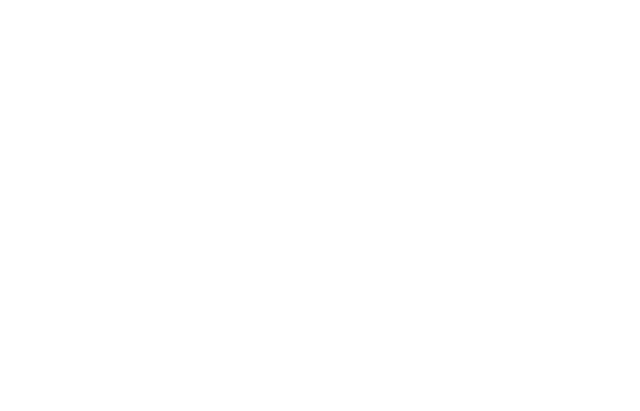
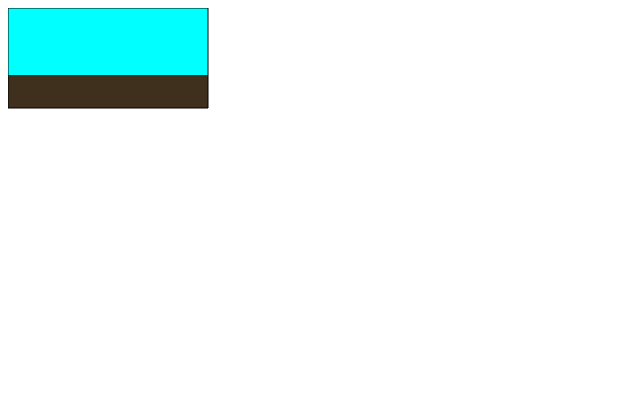
Before and after one commit to bach-ta/zones-of-fire, a plain HTML site: page index.html in a window 1280 px wide. Shown: the whole page, without its empty margins (0-640 px from the left). Drawn offline with Linux system fonts and the light colour scheme.

Commit message:
Change map to terrain, add function to display basic map

```diff
--- a/index.html
+++ b/index.html
@@ -6,8 +6,11 @@
     <meta name="viewport" content="width=device-width, initial-scale=1.0">
     <title>Zones of Fire</title>
 
-    <!--Get player object-->
-    <script src="player.js"></script>
+    <canvas id="canvas" height="400" width="500"></canvas>
+
+    <!-- Scripts -->
+    <script src="js/terrain.js"></script>
+    <script src="js/player.js"></script>
 </head>
 <body>
 
--- /dev/null
+++ b/js/terrain.js
@@ -0,0 +1,81 @@
+/**
+ * Terrain: Contain map configurations and keep track of the tiles in the map
+ */
+class Terrain {
+    /**
+     * Construct initial terrain
+     */
+    constructor(mode="flat", width, height, fileName="") {
+        this.width = width;
+        this.height = height;
+        this.tiles = [];
+
+        switch(mode) {
+            case "flat":
+                for (let i = 0; i < height; i++) {
+                    if (i < 2*height/3) {
+                        this.tiles[i] = Array(width).fill(0);
+                    } else {
+                        this.tiles[i] = Array(width).fill(1);
+                    }
+                }
+                break;
+            case "random":
+                for (let i = 0; i < height; i++) {
+                    let tempArr = []
+                    for (let j = 0; j < width; j++) {
+                        tempArr[j] = Math.round(Math.random());
+                    }
+                    this.tiles[i] = tempArr;
+                }
+                break;
+            case "custom":
+                // TODO: Read a .txt file and construct a map
+                break;
+        }
+    }
+
+    /**
+     * Display
+     */
+    displayTerrain() {
+        console.log(this.height);
+        console.log(this.width);
+        console.log(this.tiles);
+
+        // Draw on the canvas
+        const canvas = document.querySelector('#canvas');
+        if (!canvas.getContext) {
+            return;
+        }
+        const ctx = canvas.getContext('2d');
+
+        for (let i = 0; i < this.height; i++) {
+            for (let j = 0; j < this.width; j++) {
+                if (this.tiles[i][j] === 1) {
+                    ctx.fillStyle = '#3F301D';
+                    ctx.fillRect(j,i,1,1);
+                } else {
+                    ctx.fillStyle = 'aqua';
+                    ctx.fillRect(j,i,1,1);
+                }
+            }
+        }
+
+        // Set line stroke and line width
+        ctx.strokeStyle = 'black';
+        ctx.lineWidth = 1;
+
+        // Draw borderline (Later migrate this to game instead)
+        ctx.beginPath();
+        ctx.moveTo(0, 0);
+        ctx.lineTo(0, this.height);
+        ctx.lineTo(this.width, this.height);
+        ctx.lineTo(this.width, 0);
+        ctx.lineTo(0, 0);
+        ctx.stroke();
+    }
+}
+
+let d = new Terrain("flat", 200, 100);
+d.displayTerrain();
```
Also changed, not shown: js/map.js (deleted, +0 -39 lines).
